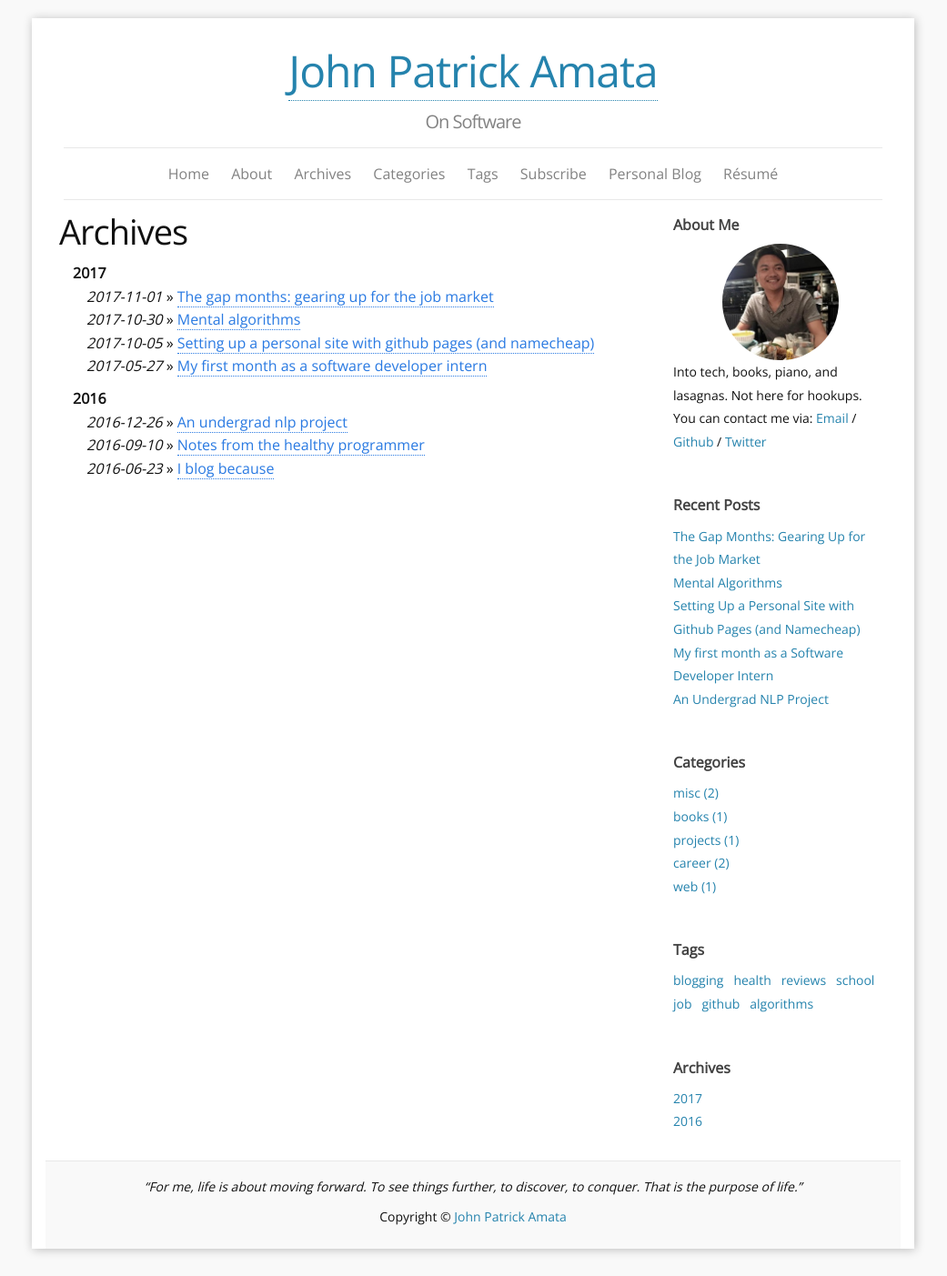
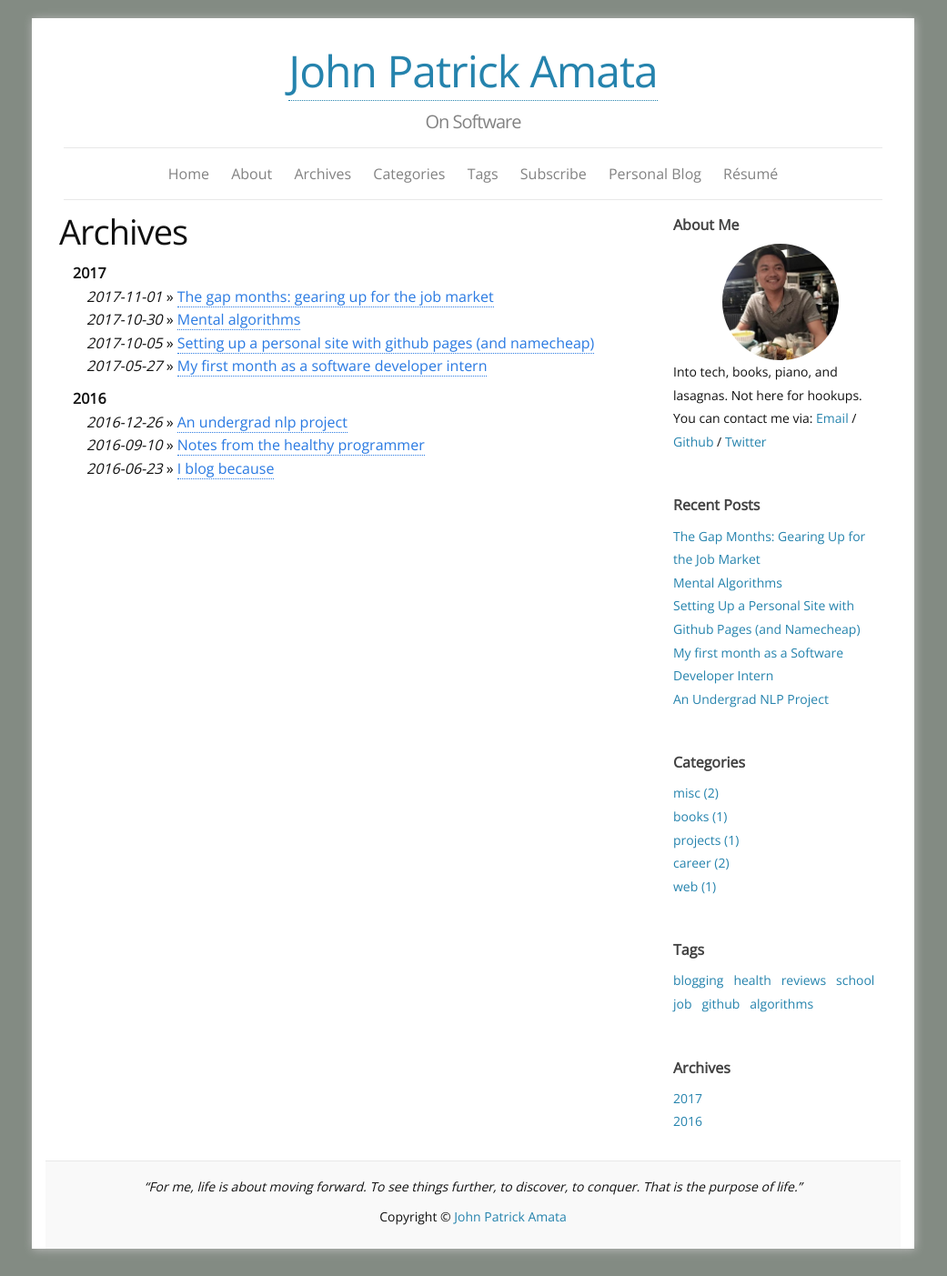
Before and after one commit to jpamata/jpamata.github.io, a Jekyll site: the page built from c_archives.md, in a window 1280 px wide. Shown: the whole page at 91% size, without its empty margins (120-1161 px from the left). Built offline with Jekyll 4.4.1, drawn with Linux system fonts in a browser that asks for light colours; nearby versions of some CDN libraries.

Commit message:
Update main.scss

```diff
--- a/css/main.scss
+++ b/css/main.scss
@@ -12,7 +12,7 @@ $base-line-height: 1.6em;
 $spacing-unit:     15px;
 
 $text-color:       #111;
-$background-color: #f9f9f9;
+$background-color: #838b83; //original: #f9f9f9
 $brand-color:      #2a7ae2;
 $brand-top-color:  #2583ad;
 $hover-color:      #DD1144;
```
